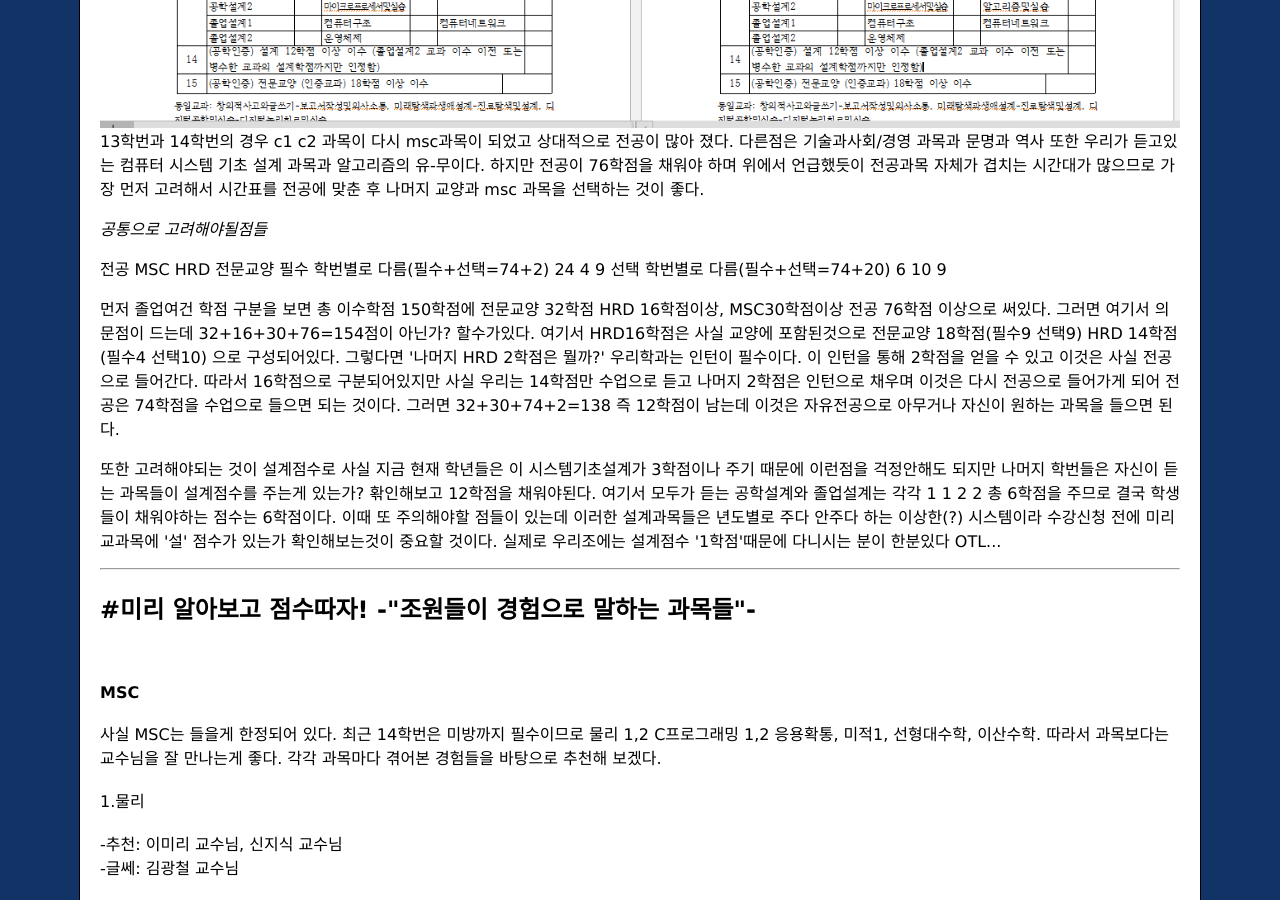
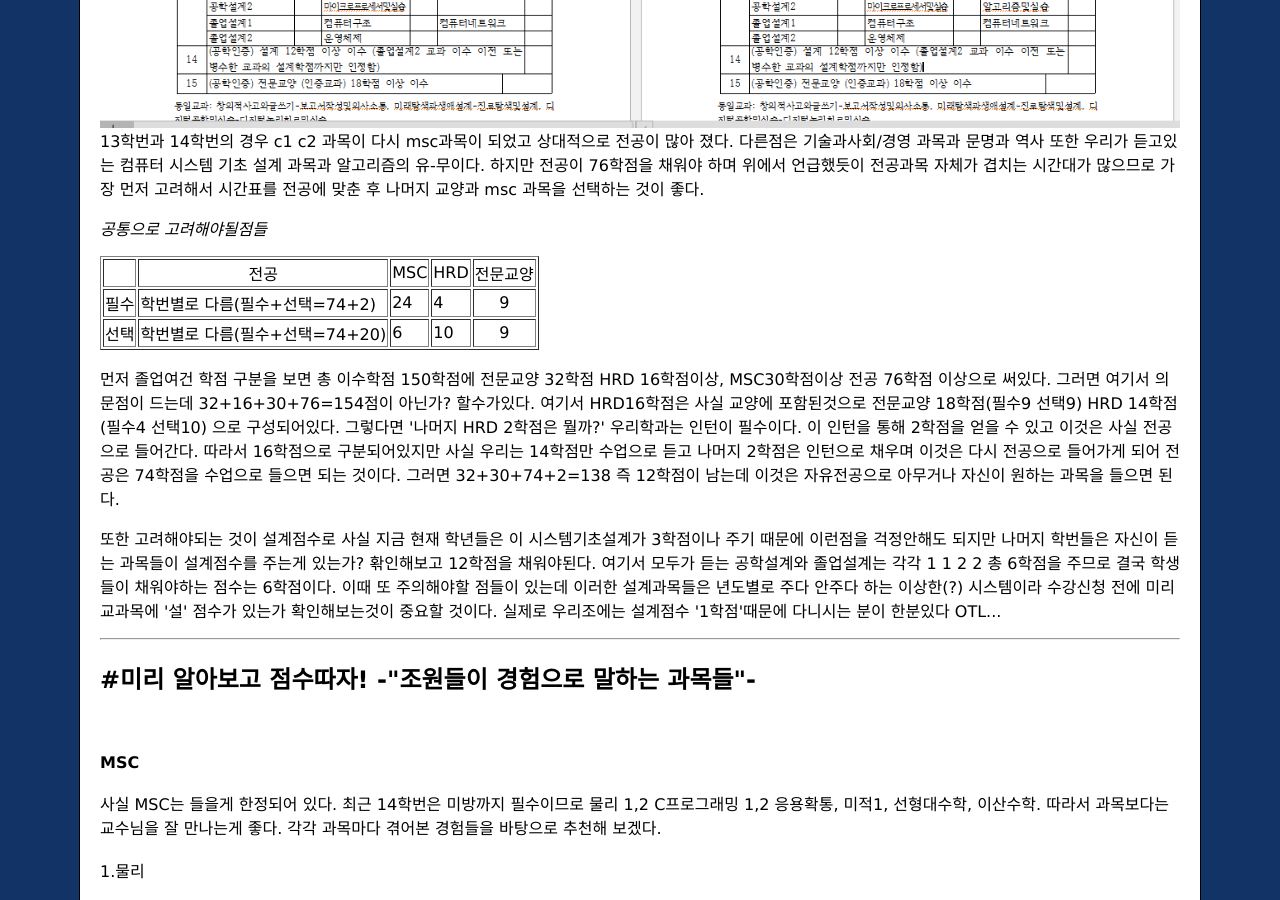
Before and after one commit to myungkwan/computer9team.github.com, a Jekyll site: the page course.html, which Jekyll copies as it is, in a window 1280 px wide and 900 px high, scrolled down 1923 px. Built offline with Jekyll 4.4.1, drawn with Linux system fonts in a browser that asks for light colours.

Commit message:
Update course.html

```diff
--- a/course.html
+++ b/course.html
@@ -92,7 +92,7 @@
             가장 먼저 고려해서 시간표를 전공에 맞춘 후 나머지 교양과 msc 과목을 선택하는 것이 좋다. </p>
 
         <p><em>공통으로 고려해야될점들</em></p>
-
+        <table border="1">
         <tr>
         <td></td>
         <td align="center">전공</td>
@@ -114,6 +114,7 @@
         <td>10</td>
         <td align="center">9</td>
     </tr>
+    </table>
 
         <p>먼저 졸업여건 학점 구분을 보면 총 이수학점 150학점에 전문교양 32학점 HRD 16학점이상, MSC30학점이상 전공 76학점 이상으로 써있다. 그러면 여기서 의문점이
             드는데 32+16+30+76=154점이 아닌가? 할수가있다. 여기서 HRD16학점은 사실 교양에 포함된것으로 전문교양 18학점(필수9 선택9) HRD 14학점(필수4 선택10) 으로
```
